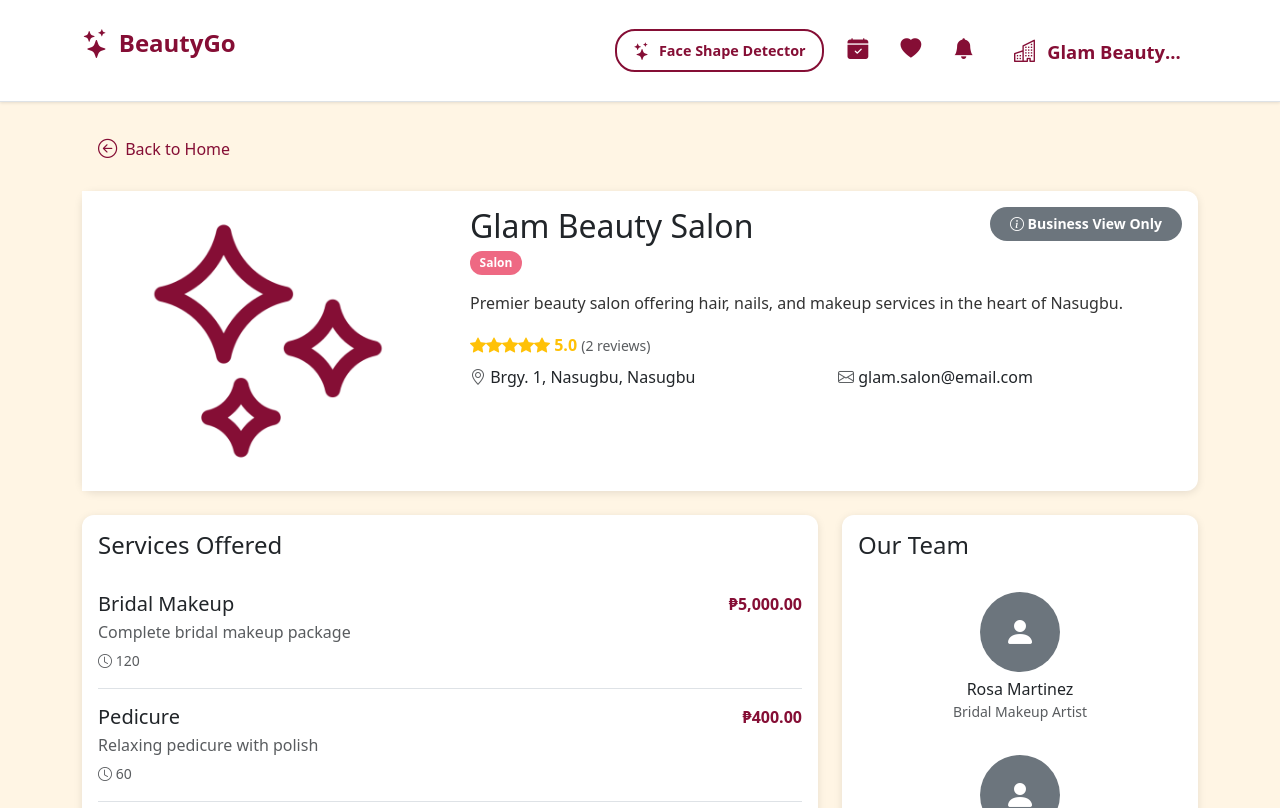
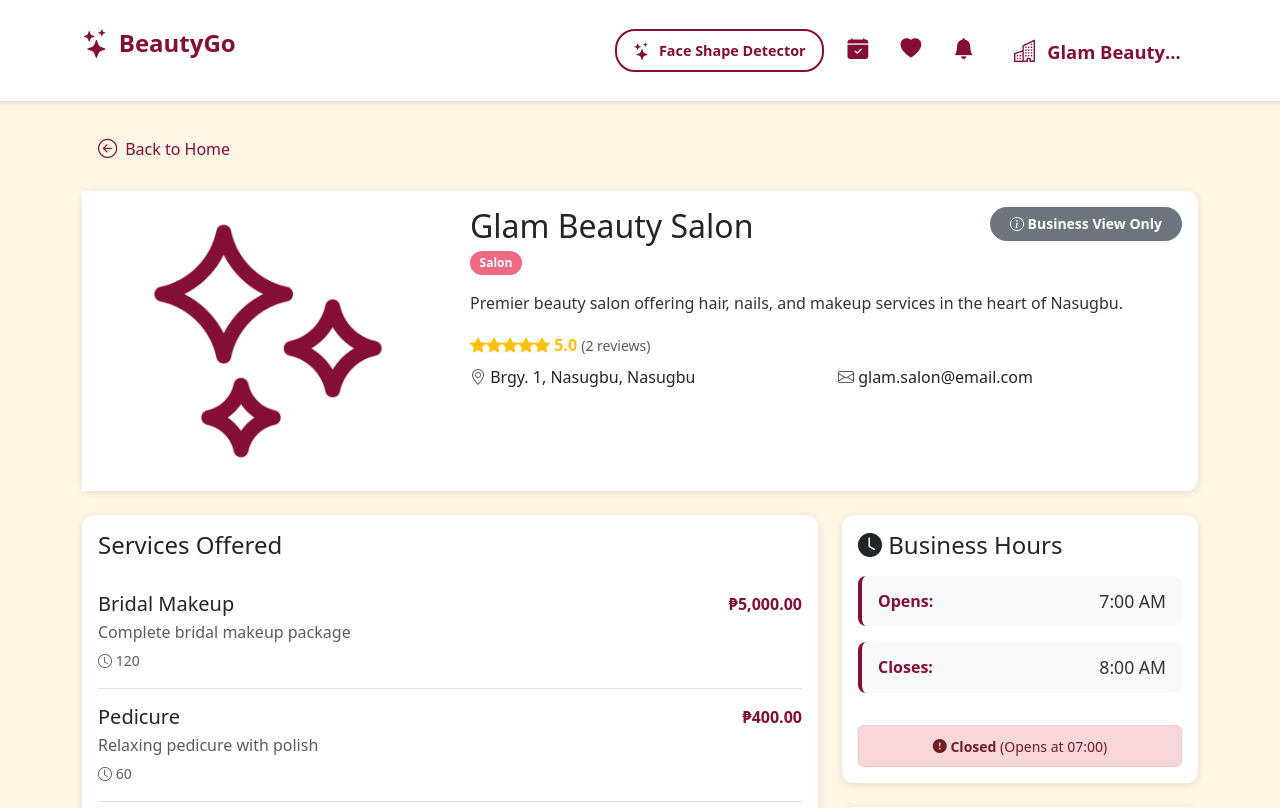
Before and after one commit to oRed97o/BeautyGo, a PHP site: page /business-detail.php?id=1 in a window 1280 px wide. Shown: the top 808 px of the page. Run offline with PHP 8.4, Linux system fonts and the light colour scheme; the visitor is signed in with stand-in values (Sample User, id 1); data comes from the database, SQL or seed files in the repository; data that the repository does not hold is empty.

Commit message:
open hours are now visible and it can now be entered in registration

```diff
--- a/backend/auth.php
+++ b/backend/auth.php
@@ -195,7 +195,9 @@ function registerBusiness() {
         'business_num' => sanitize($_POST['business_num'] ?? ''),
         'city' => $city,
         'latitude' => $_POST['latitude'] ?? 14.0697,
-        'longitude' => $_POST['longitude'] ?? 120.6328
+        'longitude' => $_POST['longitude'] ?? 120.6328,
+        'opening_hour' => $_POST['opening_hour'] ?? '09:00',
+        'closing_hour' => $_POST['closing_hour'] ?? '18:00'
     ];
 
     $businessId = createBusiness($businessData);
--- a/backend/function_businesses.php
+++ b/backend/function_businesses.php
@@ -46,6 +46,8 @@ function createBusiness($data) {
     $businessNum = $data['business_num'] ?? '';
     $businessAddress = $data['business_address'] ?? '';
     $city = $data['city'] ?? '';
+    $openingHour = $data['opening_hour'] ?? '09:00';
+    $closingHour = $data['closing_hour'] ?? '18:00';
 
     $longitude = $data['longitude'] ?? 120.6328;
     $latitude = $data['latitude'] ?? 14.0697;
@@ -53,8 +55,8 @@ function createBusiness($data) {
 
     $stmt = $conn->prepare("
         INSERT INTO businesses
-        (business_email, business_password, business_name, business_type, business_desc, business_num, business_address, city, location)
-        VALUES (?, ?, ?, ?, ?, ?, ?, ?, ST_GeomFromText(?))
+        (business_email, business_password, business_name, business_type, business_desc, business_num, business_address, city, opening_hour, closing_hour, location)
+        VALUES (?, ?, ?, ?, ?, ?, ?, ?, ?, ?, ST_GeomFromText(?))
     ");
     $stmt->bind_param("sssssssss",
         $email,
@@ -65,6 +67,8 @@ function createBusiness($data) {
         $businessNum,
         $businessAddress,
         $city,
+        $openingHour,
+        $closingHour,
         $location
     );
 
--- a/business-detail.php
+++ b/business-detail.php
@@ -396,6 +396,37 @@ include 'includes/header.php';
             </div>
 
             <div class="col-lg-4">
+                <!-- Business Hours -->
+                <div class="card mb-4">
+                    <div class="card-body">
+                        <h4 class="mb-3"><i class="bi bi-clock-fill"></i> Business Hours</h4>
+                        <?php
+                        $openingHour = $business['opening_hour'] ?? null;
+                        $closingHour = $business['closing_hour'] ?? null;
+
+                        if (!empty($openingHour) && !empty($closingHour)):
+                        ?>
+                            <div class="business-hours">
+                                <div class="hours-item">
+                                    <strong>Opens:</strong>
+                                    <span class="hours-time"><?php echo date('g:i A', strtotime($openingHour)); ?></span>
+                                </div>
+                                <div class="hours-item">
+                                    <strong>Closes:</strong>
+                                    <span class="hours-time"><?php echo date('g:i A', strtotime($closingHour)); ?></span>
+                                </div>
+                                <div class="hours-status mt-3 p-2 rounded text-center" id="businessStatus">
+                                    <small id="statusText"></small>
+                                </div>
+                            </div>
+                        <?php else: ?>
+                            <div class="empty-state py-3">
+                                <p class="text-muted">Business hours not available</p>
+                            </div>
+                        <?php endif; ?>
+                    </div>
+                </div>
+
                 <!-- Staff -->
                 <div class="card mb-4">
                     <div class="card-body">
@@ -706,6 +737,47 @@ const businessAddress = <?php echo json_encode($business['business_address'] ??
 L.marker([bizLat, bizLng], { icon: markerIcon })
     .addTo(businessMap)
     .bindPopup('<strong>' + businessName + '</strong><br>' + businessAddress);
+
+// ==================== BUSINESS HOURS STATUS ====================
+
+// Update business hours status in real-time
+function updateBusinessStatus() {
+    const statusElement = document.getElementById('businessStatus');
+    const statusText = document.getElementById('statusText');
+
+    if (!statusElement) return;
+
+    <?php if (!empty($business['opening_hour']) && !empty($business['closing_hour'])): ?>
+        const openingTime = '<?php echo date('H:i', strtotime($business['opening_hour'])); ?>';
+        const closingTime = '<?php echo date('H:i', strtotime($business['closing_hour'])); ?>';
+
+        const now = new Date();
+        const hours = String(now.getHours()).padStart(2, '0');
+        const minutes = String(now.getMinutes()).padStart(2, '0');
+        const currentTime = hours + ':' + minutes;
+
+        // Convert time strings to comparable format
+        const isOpen = currentTime >= openingTime && currentTime < closingTime;
+
+        if (isOpen) {
+            statusElement.classList.remove('closed');
+            statusElement.classList.add('open');
+            statusText.innerHTML = '<i class="bi bi-check-circle-fill"></i> <strong>Open Now</strong> (Closes at ' + closingTime.substring(0, 5).replace(':', ':') + ')';
+        } else {
+            statusElement.classList.add('closed');
+            statusElement.classList.remove('open');
+            statusText.innerHTML = '<i class="bi bi-exclamation-circle-fill"></i> <strong>Closed</strong> (Opens at ' + openingTime.substring(0, 5).replace(':', ':') + ')';
+        }
+    <?php endif; ?>
+}
+
+// Update status on page load
+document.addEventListener('DOMContentLoaded', function() {
+    updateBusinessStatus();
+    // Update status every minute
+    setInterval(updateBusinessStatus, 60000);
+});
+
 </script>
 
 <?php include 'includes/footer.php'; ?>
--- a/css/business-detail.css
+++ b/css/business-detail.css
@@ -251,6 +251,59 @@
     transform: scale(1.1);
 }
 
+/* ==================== BUSINESS HOURS ==================== */
+
+.business-hours {
+    display: flex;
+    flex-direction: column;
+    gap: 1rem;
+}
+
+.hours-item {
+    display: flex;
+    justify-content: space-between;
+    align-items: center;
+    padding: 0.75rem 1rem;
+    background-color: #f8f9fa;
+    border-radius: 8px;
+    border-left: 4px solid var(--color-burgundy);
+}
+
+.hours-item strong {
+    color: var(--color-burgundy);
+    font-weight: 600;
+}
+
+.hours-time {
+    font-size: 1.1rem;
+    font-weight: 500;
+    color: #333;
+}
+
+.hours-status {
+    background-color: #d4edda;
+    color: #155724;
+    border: 1px solid #c3e6cb;
+    font-weight: 500;
+}
+
+.hours-status.closed {
+    background-color: #f8d7da;
+    color: #721c24;
+    border-color: #f5c6cb;
+}
+
+.empty-state {
+    text-align: center;
+    color: #999;
+    padding: 1rem;
+}
+
+.empty-state p {
+    margin: 0;
+    font-size: 0.95rem;
+}
+
 /* ==================== LOGIN REQUIRED MODAL ==================== */
 
 .login-modal-overlay {
```
Also changed, not shown: register-business.php (+18 -0 lines).
